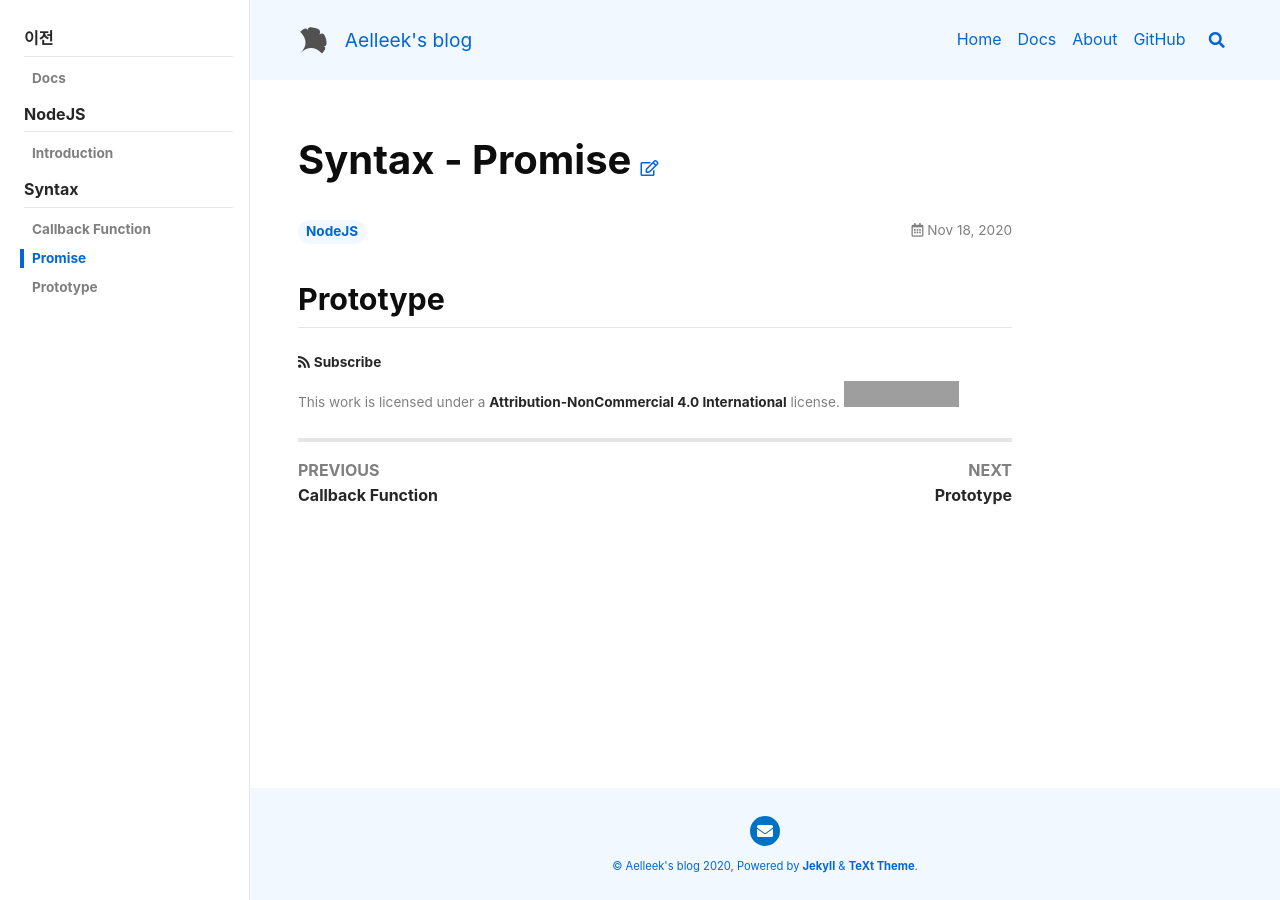
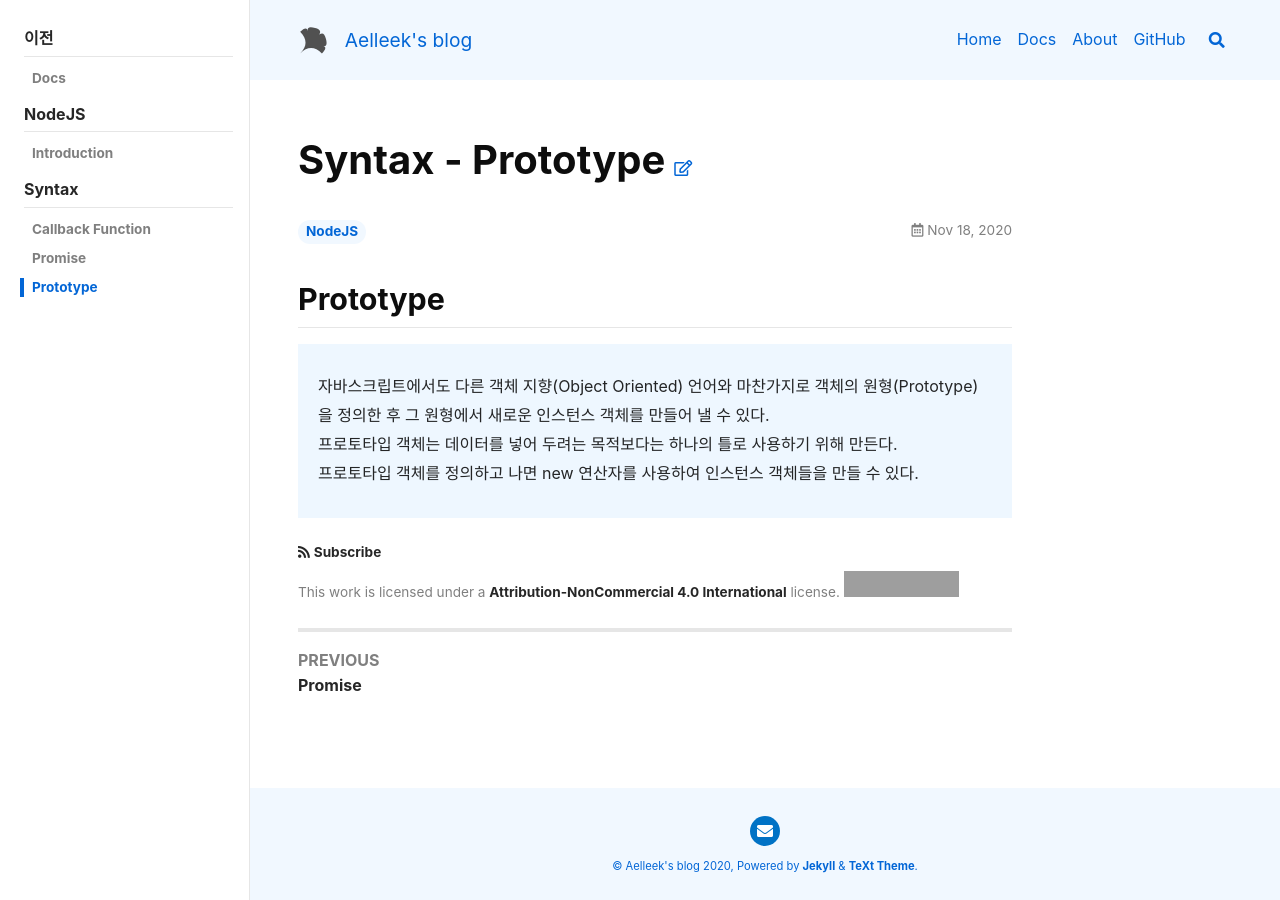
Before and after one commit to Aelleek/aelleek.github.io, a Jekyll site: the page built from documents/NodeJS/_posts/2020-11-18-Prototype.md, in a window 1280 px wide. Built offline with Jekyll 4.4.1, drawn with Linux system fonts in a browser that asks for light colours; nearby versions of some CDN libraries; grey boxes are pictures that could not be loaded.

Commit message:
Update NodeJS Syntax Prototype

```diff
--- a/documents/NodeJS/_posts/2020-11-18-Prototype.md
+++ b/documents/NodeJS/_posts/2020-11-18-Prototype.md
@@ -1,7 +1,7 @@
 ---
 layout: article
-title: Syntax - Promise
-permalink: /documents/NodeJS/Promise
+title: Syntax - Prototype
+permalink: /documents/NodeJS/Prototype
 sidebar:
   nav: nodejs
 aside:
@@ -10,3 +10,8 @@ tags: NodeJS
 ---
 
 ## Prototype
+<div class = "blue-div">
+자바스크립트에서도 다른 객체 지향(Object Oriented) 언어와 마찬가지로 객체의 원형(Prototype)을 정의한 후 그 원형에서 새로운 인스턴스 객체를 만들어 낼 수 있다.
+프로토타입 객체는 데이터를 넣어 두려는 목적보다는 하나의 틀로 사용하기 위해 만든다.
+프로토타입 객체를 정의하고 나면 new 연산자를 사용하여 인스턴스 객체들을 만들 수 있다.
+</div>
```
